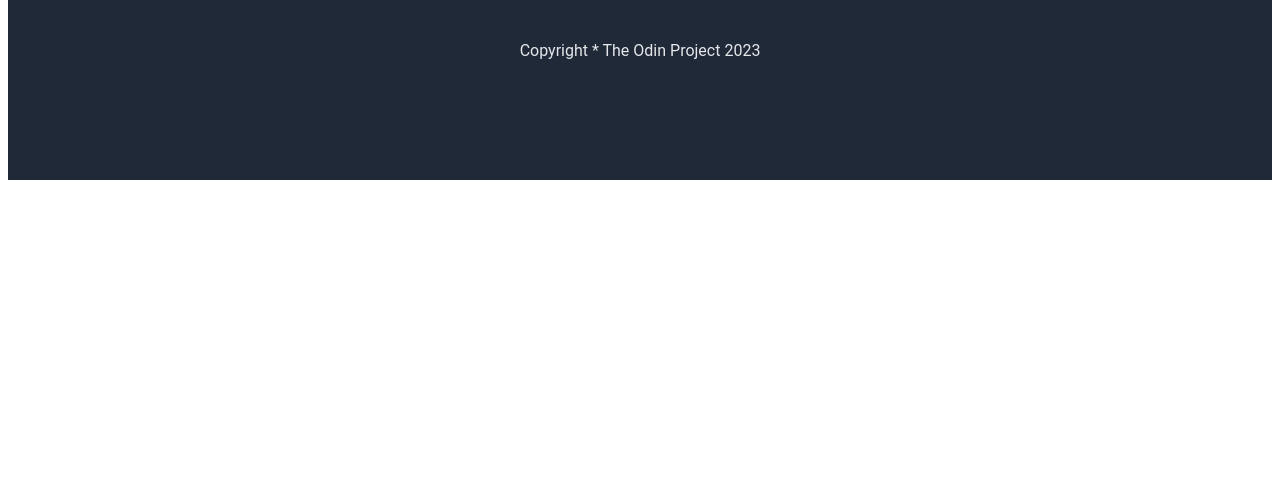
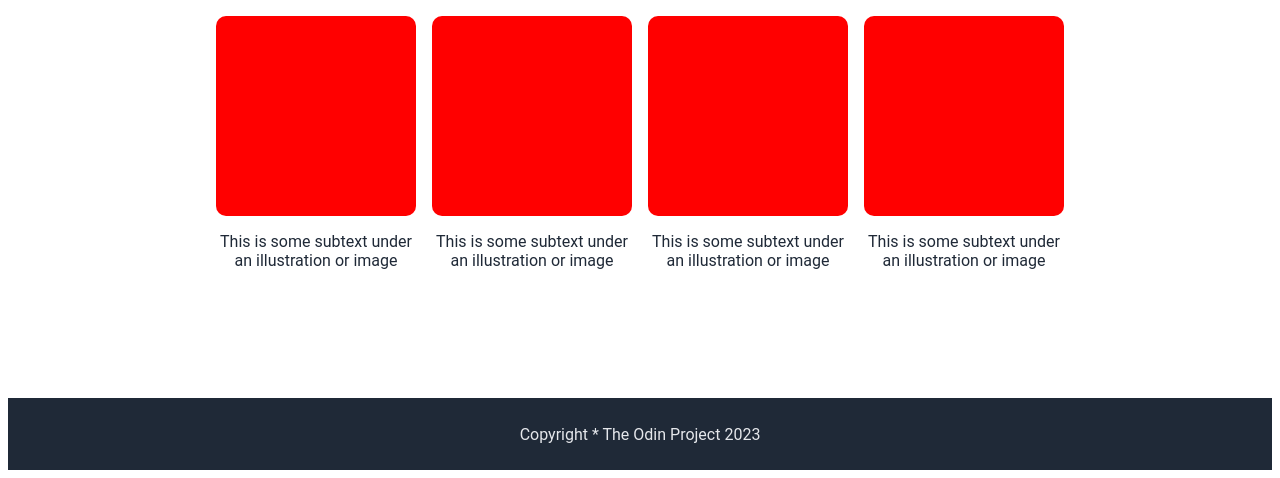
Before and after one commit to emhedge/landing-page, a plain HTML site: page index.html in a window 1280 px wide. Shown: the part 628-1106 px from the top of the page. Before the commit the page ends 816 px from the top, so only its background shows below. Drawn offline with Linux system fonts and the light colour scheme.

Commit message:
Built the framework for the info section
Information section built and aligned, with margin and padding in use,
but boxes still refusing to take borders.

```diff
--- a/index.html
+++ b/index.html
@@ -38,11 +38,25 @@
         </div>
     </div>
     <div class="information">
-        <div class="h2">Some random information.</div>
-        <div class="item"></div>
-        <div class="item"></div>
-        <div class="item"></div>
-        <div class="item"></div>
+        <div class="info-header">Some random information.</div>
+        <div class="container">
+            <div class="item">
+                <div class="box"></div>
+                <div class="item-text">This is some subtext under an illustration or image</div>
+            </div>
+            <div class="item">
+                <div class="box"></div>
+                <div class="item-text">This is some subtext under an illustration or image</div>
+            </div>
+            <div class="item">
+                <div class="box"></div>
+                <div class="item-text">This is some subtext under an illustration or image</div>
+            </div>
+            <div class="item">
+                <div class="box"></div>
+                <div class="item-text">This is some subtext under an illustration or image</div>
+            </div>
+        </div>
     </div>
     <div class="quote">
 
--- a/style.css
+++ b/style.css
@@ -4,7 +4,6 @@ body {
     flex-direction: column;
     min-height: 100vh;
     align-items: center;
-
 }
 
 
@@ -93,14 +92,57 @@ img {
 }
 
 .information {
+    display: flex;
+    flex-direction: column;
+    /* flex: 1 1 100%; */
+    justify-content: center;
+    align-items: center;
+    min-width: 800px;
+    padding: 0 164px;
+    margin-top: 64px;
+    margin-bottom: 128px;
+    border: 1px black;
+}
+
+.info-header {
     font-size: 36px;
     font-weight: 900;
-    color:#1f2937
+    color:#1f2937;
+    margin-bottom: 32px;
+    justify-content: flex-end;
+}
 
+.container {
+    display: flex;
+    flex-direction: row;
+    flex: 1 1 100%;
+    justify-content: center;
+    gap: 0 16px;
 }
 
 .item {
     display: flex;
+    flex-direction: column;
+    justify-content: center;
+    align-items: center;
+    flex-basis: 200px;
+}
+
+.box {
+    display: flex;
+    flex: 1 1 200;
+    /* min-height: 200px; */
+    background: red;
+    width: 200px;
+    height: 200px;
+    border: 6px black;
+    border-radius: 10px;
+    margin-bottom: 16px;
+}
+
+.item-text {
+    color:#1f2937;
+    text-align: center;
 }
 
 
@@ -130,6 +172,7 @@ button {
     flex: 1 1 auto;
     justify-content: center;
     align-items: center;
+    min-height: 72px;
 }
 
 ul {
```
